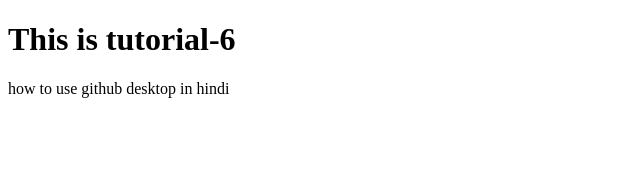
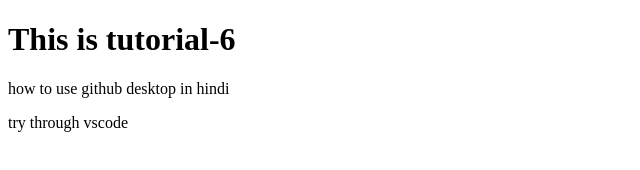
Before and after one commit to JavascriptFolks/Tutorial-5, a plain HTML site: page index.html in a window 1280 px wide. Shown: the whole page, without its empty margins (0-640 px from the left). Drawn offline with Linux system fonts and the light colour scheme.

Commit message:
code -2 try

```diff
--- a/index.html
+++ b/index.html
@@ -9,5 +9,6 @@
 <body>
     <h1>This is tutorial-6</h1>
     <p>how to use github desktop in hindi</p>
+    <p>try through vscode</p>
 </body>
 </html>
```
